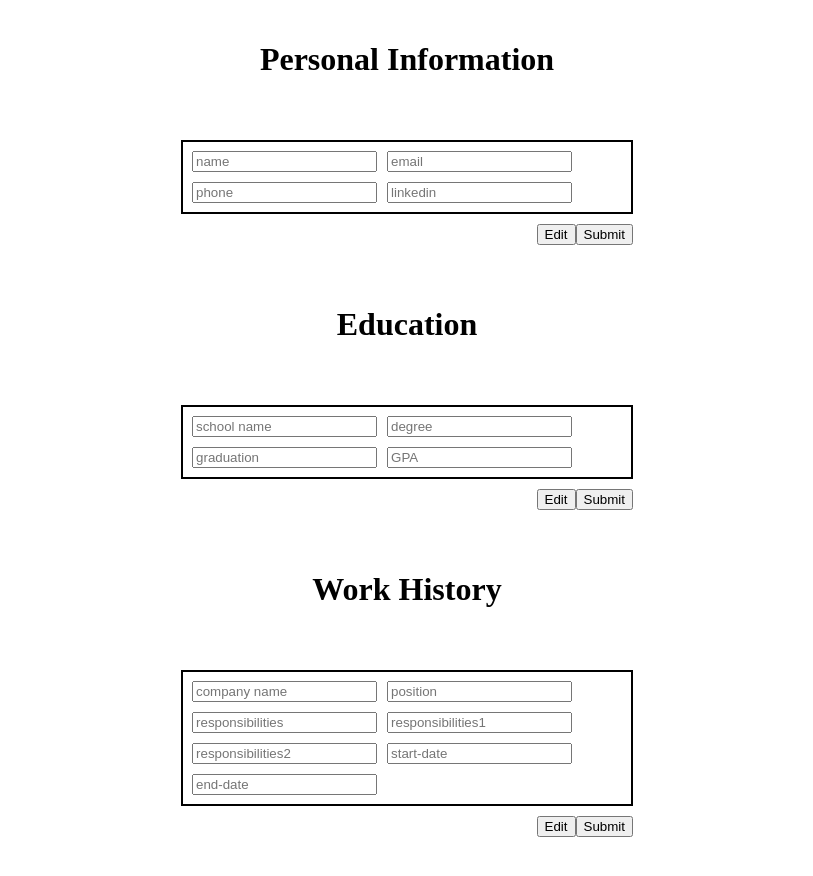
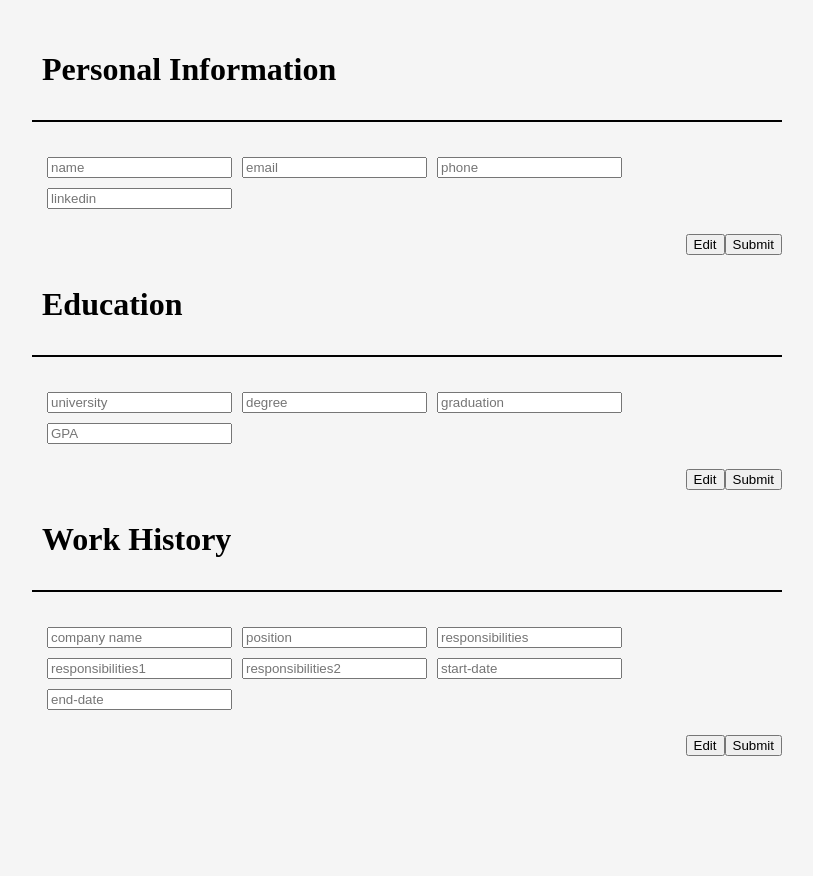
Before and after one commit to hwblue24/cvApp, a React (Vite) app: page / in a window 1280 px wide. Shown: the whole page, without its empty margins (233-1046 px from the left). After the commit the page ends 800 px from the top, so only its background shows below. Built offline with nearby package versions, Linux system fonts and the light colour scheme.

Commit message:
added additional styling and container adjustments

```diff
--- a/src/App.jsx
+++ b/src/App.jsx
@@ -3,7 +3,7 @@ import InputCards from "./Components/InputCards"
 function App () {
 
   const contactFields = ["name","email","phone" , "linkedin"]
-  const educationFields = ["school name","degree","graduation","GPA"]
+  const educationFields = ["university","degree","graduation","GPA"]
   const practicalExperience = ["company name","position","responsibilities","responsibilities1","responsibilities2","start-date", "end-date"]
 
 
--- a/src/Components/InputCards.jsx
+++ b/src/Components/InputCards.jsx
@@ -21,14 +21,13 @@ function InputCards({title, Info}) {
         <div className = "resumeTitle" >
           <h1>{!isSubmit && text['name'] ? text['name'] : title}</h1>
         </div>
-
         <div className = "inputBoxes">
 
           {isSubmit ?
           <div className='inputs'>
             {infoInputs}
           </div> :
-          <div className='contentInfo'>
+          <div className={`contentInfo ${title.toLowerCase().replace(' ', '-')}`}>
             {infoList}
           </div>
           }
--- a/src/styles/styles.css
+++ b/src/styles/styles.css
@@ -1,7 +1,22 @@
 body {
-    display:flex;
+    display: flex;
     justify-content: center;
-    padding:10px 30% 10px 30%;
+    background-color: #f5f5f5; /* Optional: giving the background a soft color makes your white cards pop */
+    margin: 0;
+    padding: 20px; /* Small padding just so your cards don't touch the screen edges on mobile */
+}
+
+/* This is the missing link container from App.jsx that stacks your cards vertically */
+.cvCards {
+    width: 100%;
+    max-width: 750px;          /* Prevents the resume from getting too wide on desktop screens */
+    display: flex;
+    flex-direction: column;    /* Forces your cards to stack vertically */
+    gap: 20px;                 /* Adds clean spacing between each card component */
+}
+
+.resumeTitle {
+    border-bottom: 2px solid black;
 
 }
 
@@ -10,15 +25,13 @@ body {
     flex-direction: column;
     gap:10px;
     border-radius: 10px;
-    padding:20px;
-    margin:10px;
+
 
 }
 
 .inputs {
     display:flex;
     flex-wrap: wrap;
-    border: 2px solid black;
     gap:10px;
     padding:2%;
 }
@@ -26,16 +39,26 @@ body {
 .contentInfo {
     display:grid;
     gap:20px;
-    grid-template-columns: 1fr 1fr 4fr;
-    grid-template-rows:1fr 1fr 1fr 1fr 1fr 1fr;
+    grid-template-columns: 1fr 1fr 5fr;
+    ;
+
+}
+
+.personal-information {
+    display:flex;
+    justify-content: center;
+
+}
+
+
+/*work history grid layout*/
+.work-history {
     grid-template-areas:
     "start-date end-date      position"
     ".          .             company "
     ".          .     responsibilities"
     ".          .     responsibilities1"
     ".          .     responsibilities2"
-    ;
-
 }
 
 .start-date {
@@ -68,6 +91,33 @@ body {
 
 }
 
+.education {
+    grid-template-areas:
+    "graduation .                degree"
+    ".          .            university"
+    ".          .                   GPA"
+    ".          .     responsibilities1"
+    ".          .     responsibilities2"
+}
+
+.graduation {
+    grid-area:graduation;
+}
+
+.degree {
+    grid-area:degree;
+}
+
+.university {
+    grid-area:university;
+}
+
+.GPA {
+    grid-area:GPA;
+}
+
+
+
 
 
 .buttons {
@@ -77,7 +127,7 @@ body {
 
 .resumeTitle {
     display:flex;
-    justify-content: center;
+    justify-content: flex-start;
     padding:10px;
 
 }
```
